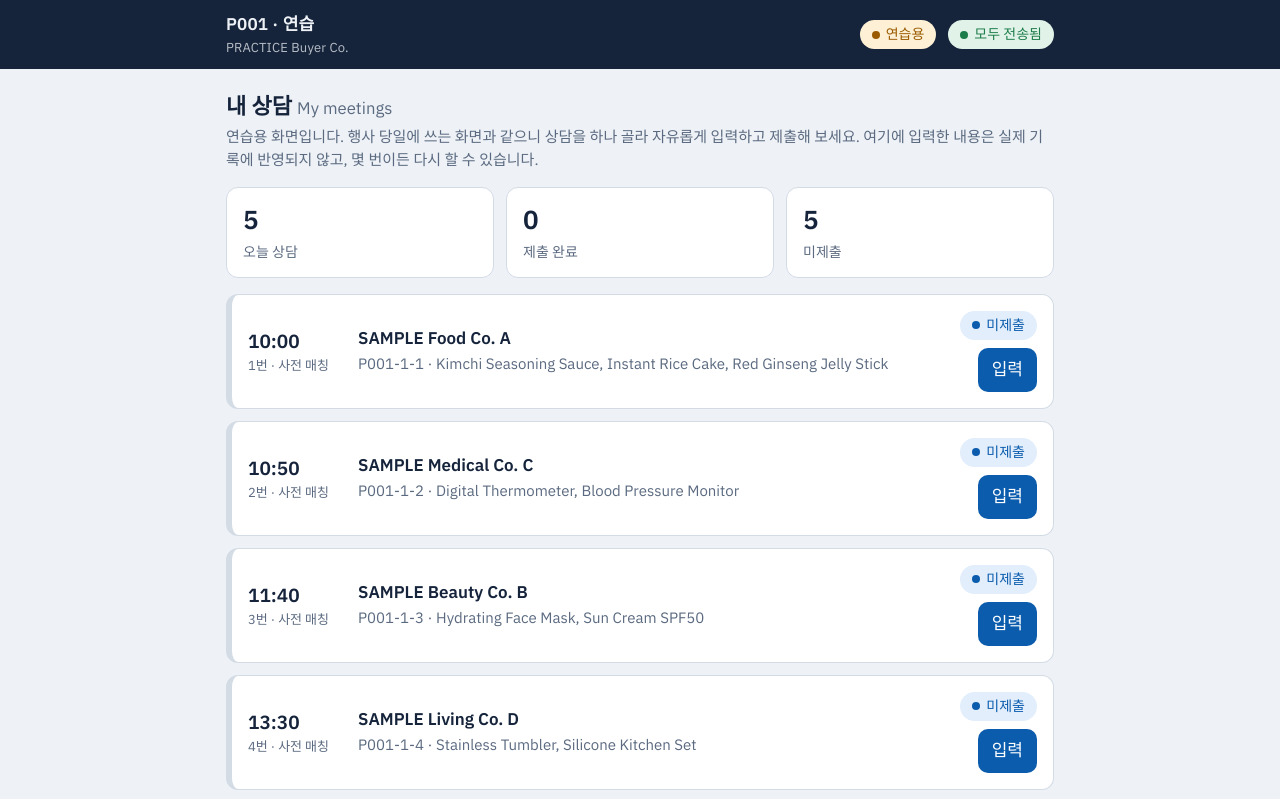
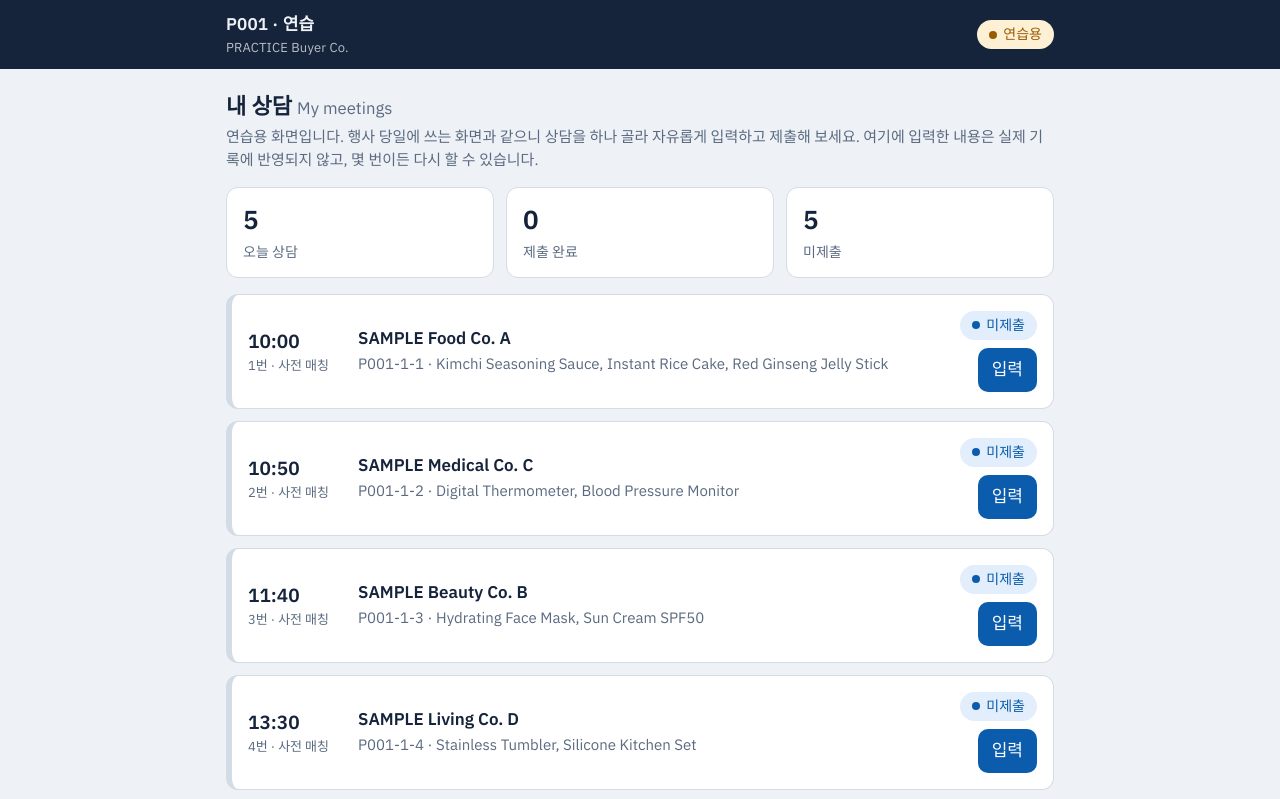
Before and after one commit to k-businessday/k-businessday.github.io, a plain HTML site: page practice/index.html in a window 1280 px wide. Shown: the top 799 px of the page. Drawn offline with Linux system fonts and the light colour scheme; a web font is replaced by a local one.

Commit message:
제출한 상담이 없을 때는 전송 상태 표시를 숨김
Co-Authored-By: Claude Fable 5.2 <noreply@anthropic.com>
Claude-Session: https://claude.ai/code/session_016dpkVJhPE7GUPF1bUWmFy4

```diff
--- a/practice/index.html
+++ b/practice/index.html
@@ -269,7 +269,8 @@ function render(){
  const tab=view.name!=='desk'&&view.name!=='setup'&&S.tablet;
  const pending=tab?mine().filter(m=>S.m[m.id].submittedAt&&!S.m[m.id].sent).length:0;
  const sync=offline?`<span class="pill p-crit">연결 끊김</span>`:'';
- const q=`<span class="pill p-warn">연습용</span>`+(!tab?'':pending?`<span class="pill p-warn">전송 대기 ${pending}건</span>`:`<span class="pill p-good">모두 전송됨</span>`);
+ const anySent=tab&&mine().some(m=>S.m[m.id].submittedAt&&S.m[m.id].sent&&!S.m[m.id].byDesk);
+ const q=`<span class="pill p-warn">연습용</span>`+(!tab?'':pending?`<span class="pill p-warn">전송 대기 ${pending}건</span>`:anySent?`<span class="pill p-good">모두 전송됨</span>`:'');
  let left=`<div class="brand">K-BUSINESS DAY 2026<small>상담일지 / Meeting log</small></div>`,back='';
  if(view.name==='desk'){left=`<div class="brand">매칭데스크${desk.ok?' · '+desk.pco:''}<small>현장 매칭 등록 / Matching desk</small></div>`;back=`<button class="back" data-act="deskexit">← 태블릿 화면</button>`;}
  else if(tab){const b=BUYERS[S.tablet];left=`<div class="brand">${S.tablet} · ${b.table}<small>${esc(b.name)}</small></div>`;if(view.name!=='list')back=`<button class="back" data-act="back">← 목록</button>`;}
```
Also changed, not shown: log/index.html (+2 -1 lines), practice-guided/index.html (+2 -1 lines).
